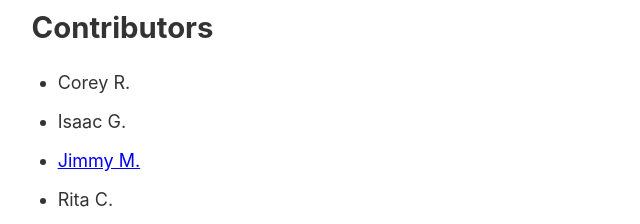
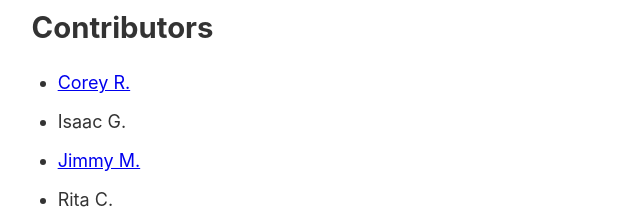
Before and after one commit to Detroit-Urban-Tech-Meetup/zoning-guide-detroit, a Gatsby site: page /about in a window 1280 px wide. Shown: the part 880-1104 px from the top of the page, 88-728 px from the left. Built offline with nearby package versions, Linux system fonts and the light colour scheme; Gatsby itself is replaced by a stand-in of ours; a web font is replaced by a local one.

Commit message:
Add GitHub profile link to about.mdx

```diff
--- a/src/pages/about.mdx
+++ b/src/pages/about.mdx
@@ -30,7 +30,7 @@ The principal motivation is to build a friendly "front-end" to the Detroit zonin
 
 ## Contributors
 
-- Corey R.
+- [Corey R.](https://github.com/CR96)
 - Isaac G.
 - [Jimmy M.](https://github.com/jmcbroom)
 - Rita C.
```
